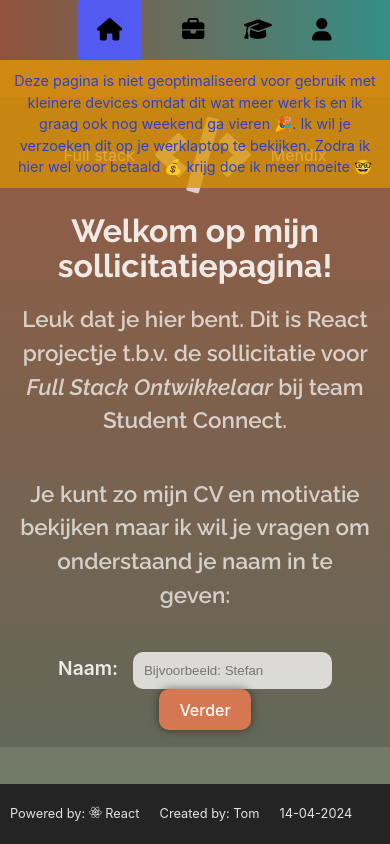
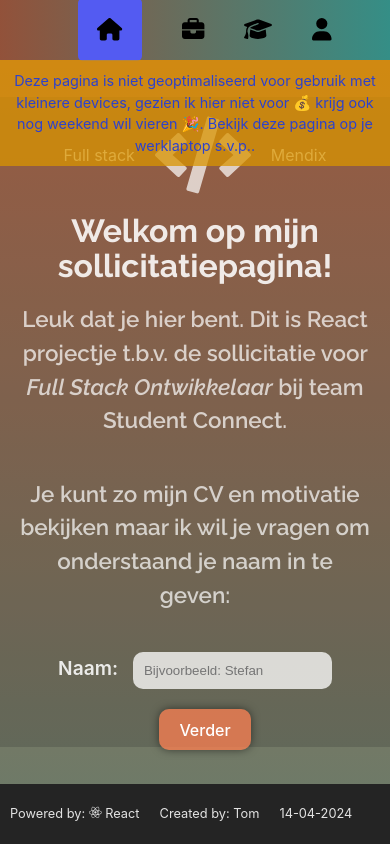
Before and after one commit to tomnovistudentgithub/sollicitatieReact, a React (Vite) app: page / in a window 390 px wide. Built offline with nearby package versions, Linux system fonts and the light colour scheme.

Commit message:
git commit

```diff
--- a/src/component/WarningMessage.jsx
+++ b/src/component/WarningMessage.jsx
@@ -4,8 +4,7 @@ import './Warningmessage.css';
 const WarningMessage = () => {
     return (
         <div className="warning-message">
-            <p>Deze pagina is niet geoptimaliseerd voor gebruik met kleinere devices omdat dit wat meer werk is en ik graag ook nog weekend ga vieren 🎉. Ik wil je verzoeken dit op je werklaptop te bekijken. Zodra ik hier wel voor betaald 💰 krijg doe ik meer moeite 🤓  </p>
-
+            <p>Deze pagina is niet geoptimaliseerd voor gebruik met kleinere devices, gezien ik hier niet voor 💰 krijg ook nog weekend wil vieren 🎉. Bekijk deze pagina op je werklaptop s.v.p.. </p>
         </div>
     );
 };
--- a/src/pages/pagestyling.css
+++ b/src/pages/pagestyling.css
@@ -106,6 +106,12 @@
     margin-left: 20px;
     transition: border-color 0.25s;
 }
+@media (max-width: 600px) {
+    .btn-homepage {
+        margin-top: 20px;
+    }
+}
+
 
 .btn-homepage:hover {
     border-color: rgba(52, 210, 16, 0.45);
```
